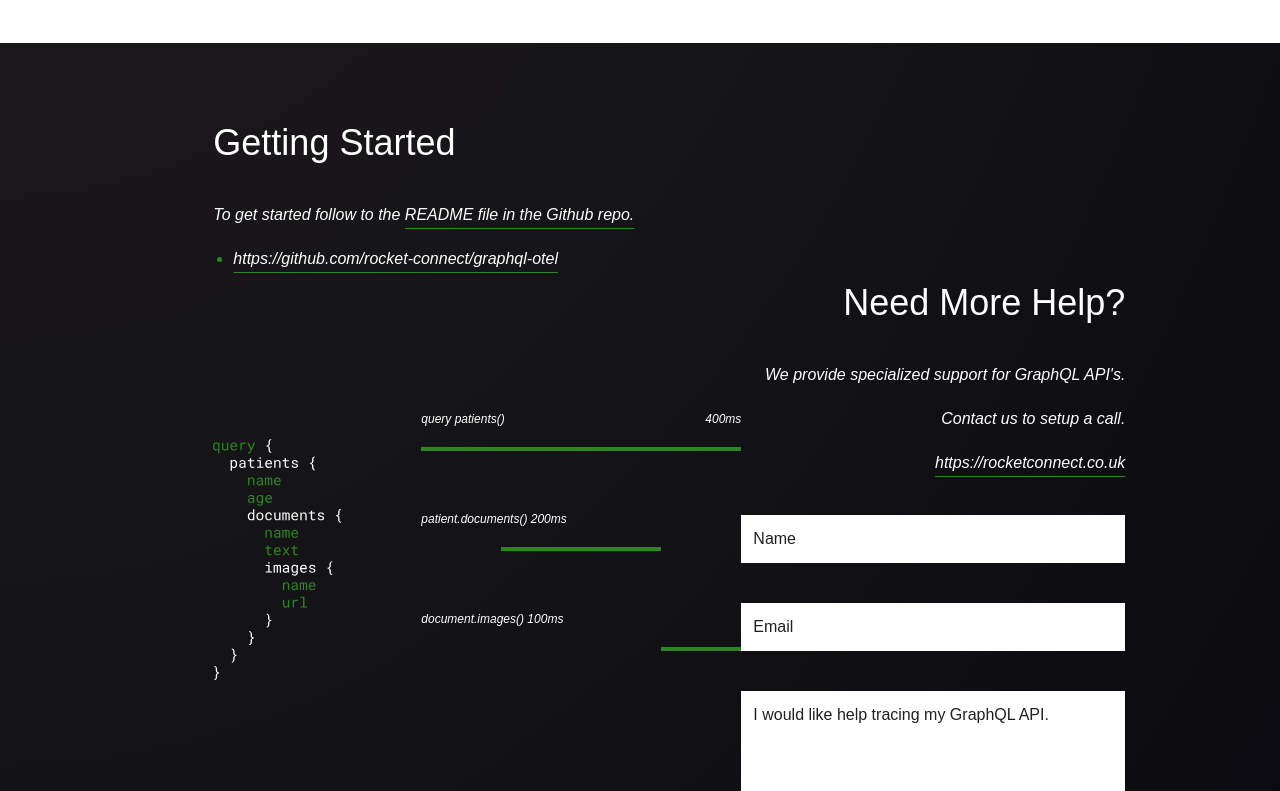
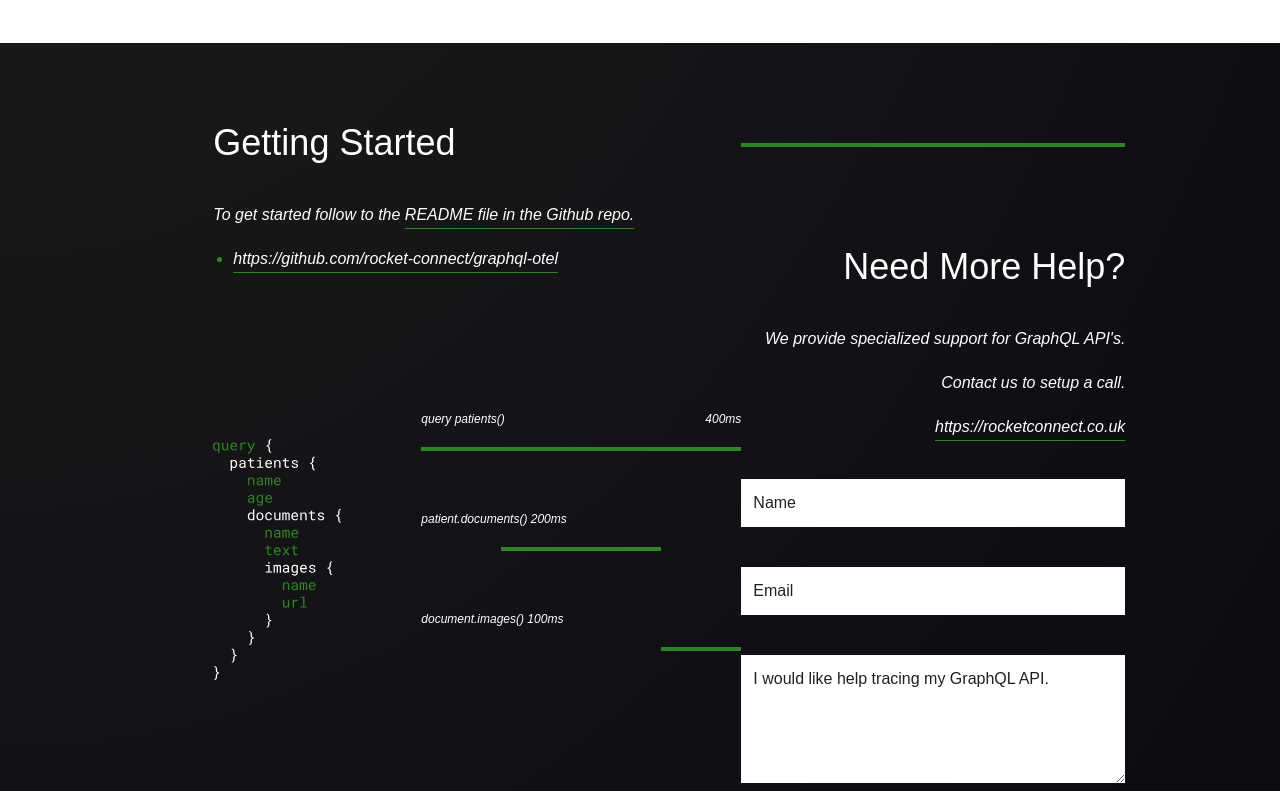
Before and after one commit to rocket-connect/graphql-otel, a React app in the folder graphql-otel.com/: page / in a window 1280 px wide. Shown: the part 869-1660 px from the top of the page. Built offline with nearby package versions, Linux system fonts and the light colour scheme.

Commit message:
style: *

```diff
--- a/graphql-otel.com/src/components/GettingStarted.tsx
+++ b/graphql-otel.com/src/components/GettingStarted.tsx
@@ -41,8 +41,12 @@ export function GettingStarted() {
             </div>
           </div>
 
-          <div className="mt-40 text-right">
+          <div>
+            <hr className="h-1 my-5 bg-graphql-otel-green border-0" />
+
+            <div className="pt-20 text-right">
               <h2 className="text-4xl">Need More Help?</h2>
+
               <p className="mt-10 italic">
                 We provide specialized support for GraphQL API's.
               </p>
@@ -63,6 +67,7 @@ export function GettingStarted() {
               </div>
             </div>
           </div>
+        </div>
       </Container>
     </div>
   );
```
Lines whose indentation alone changed are shown as unchanged.
